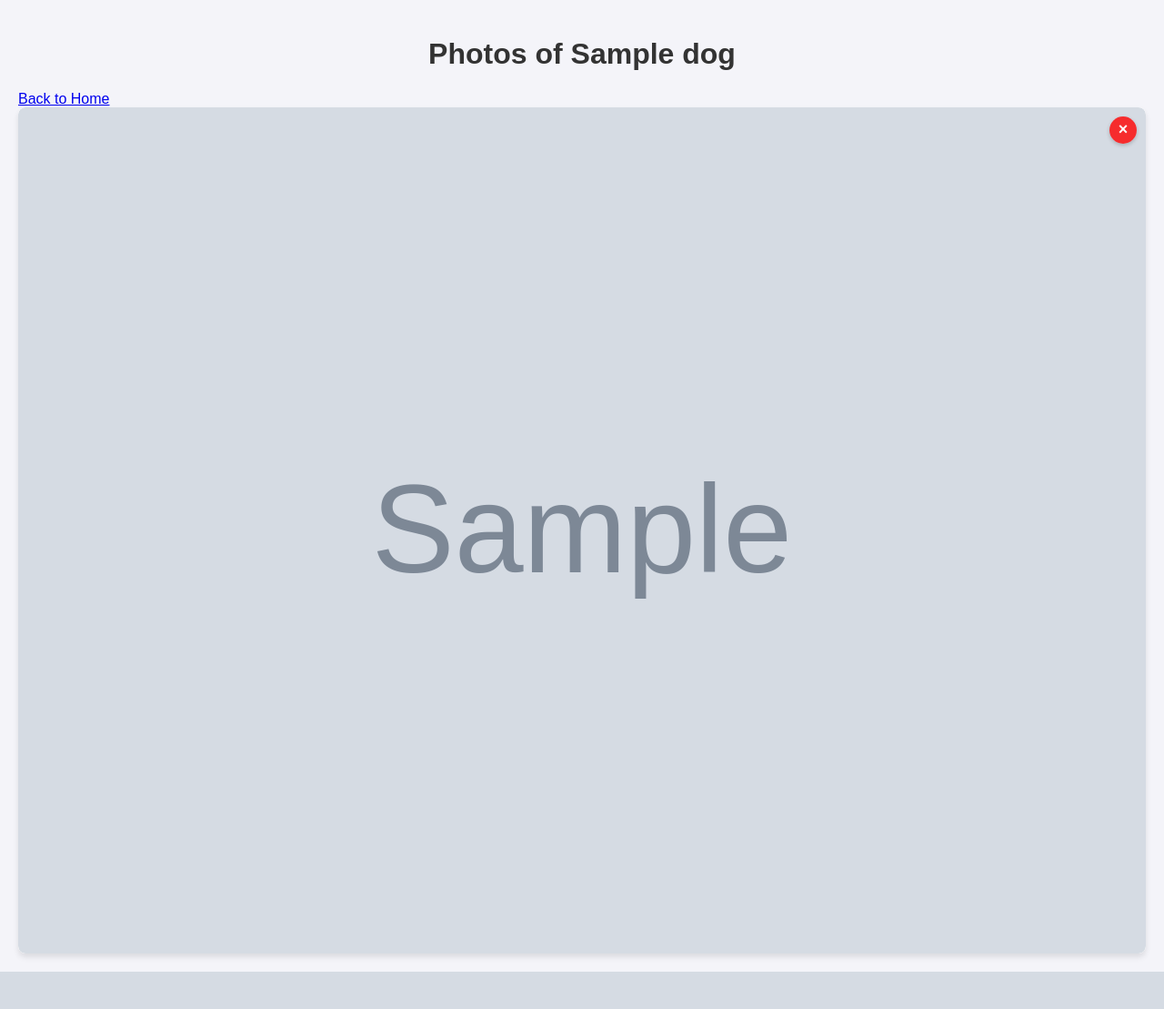
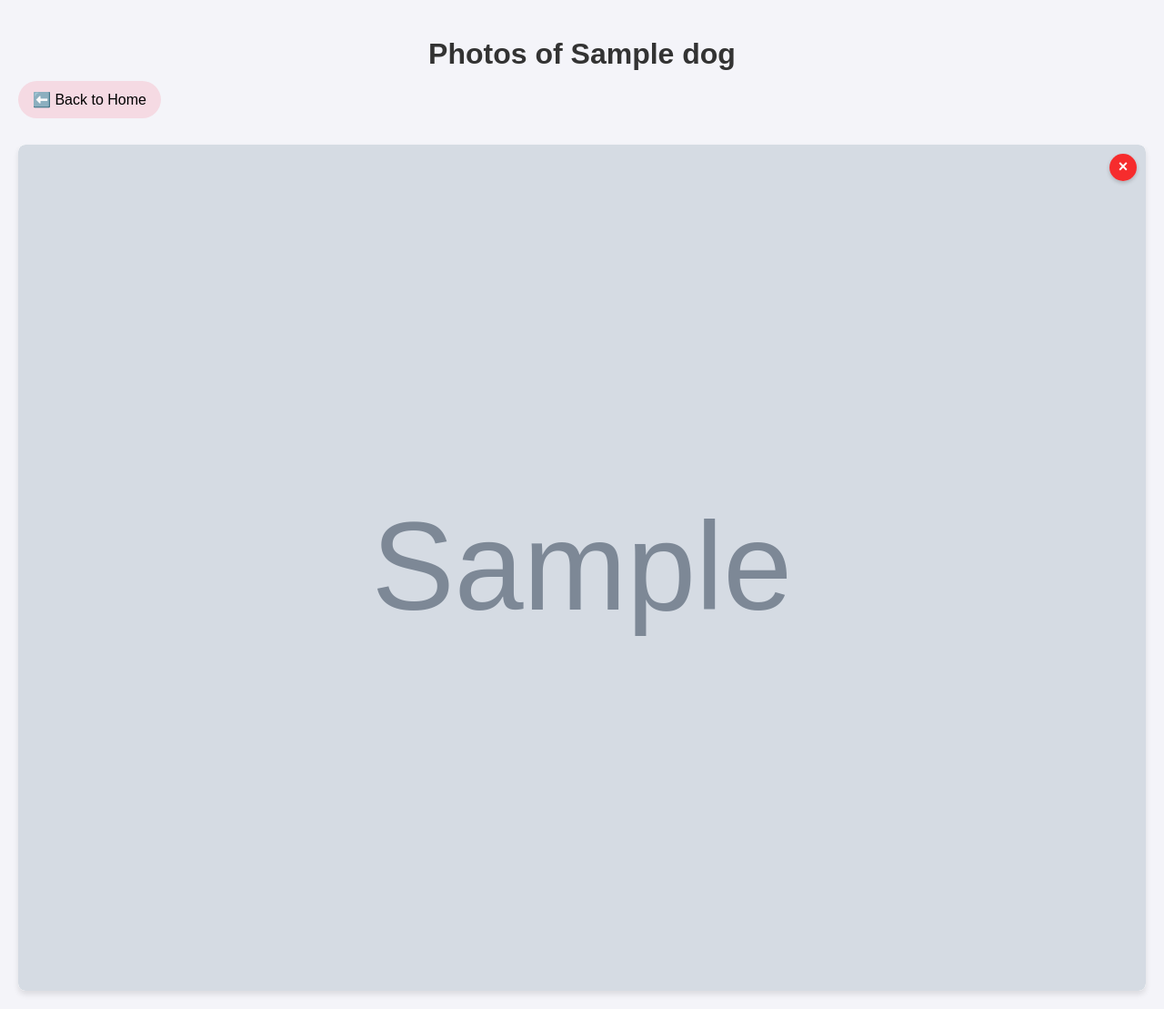
Before and after one commit to dmayman/ninas, a Flask app: template pi/src/templates/photos.html in a window 1280 px wide. Shown: the whole page at 91% size. Before the commit the page ends 1068 px from the top, so only its background shows below. Run offline with Flask 3, Linux system fonts and the light colour scheme; the template is opened without the code that fills it: most values are stand-ins (such as "Sample title", 1, 10 or a date in 2020); grey boxes marked "Sample" are stand-in pictures.

Commit message:
Update photos.html

```diff
--- a/pi/src/templates/photos.html
+++ b/pi/src/templates/photos.html
@@ -29,6 +29,7 @@
             gap: 15px;
             justify-items: center;
             align-items: center;
+            margin-top: 40px;
         }
 
         .photo-card {
@@ -73,12 +74,21 @@
         a.delete-link {
             text-decoration: none;
         }
+        a.title{
+            font-family: Arial, Helvetica, sans-serif;
+            text-decoration: none;
+            font-size: 16px;
+            padding: 12px 16px;
+            border-radius: 99px;
+            color: black;
+            background: #f5dae3;
+        }
     </style>
 </head>
 <body>
     <div class="container">
         <h1>Photos of {{ dog }}</h1>
-        <a href="/">Back to Home</a>
+        <a class ="title" href="/">⬅️ Back to Home</a>
         <div class="photo-grid">
             {% for photo in photos %}
             <div class="photo-card">
```
